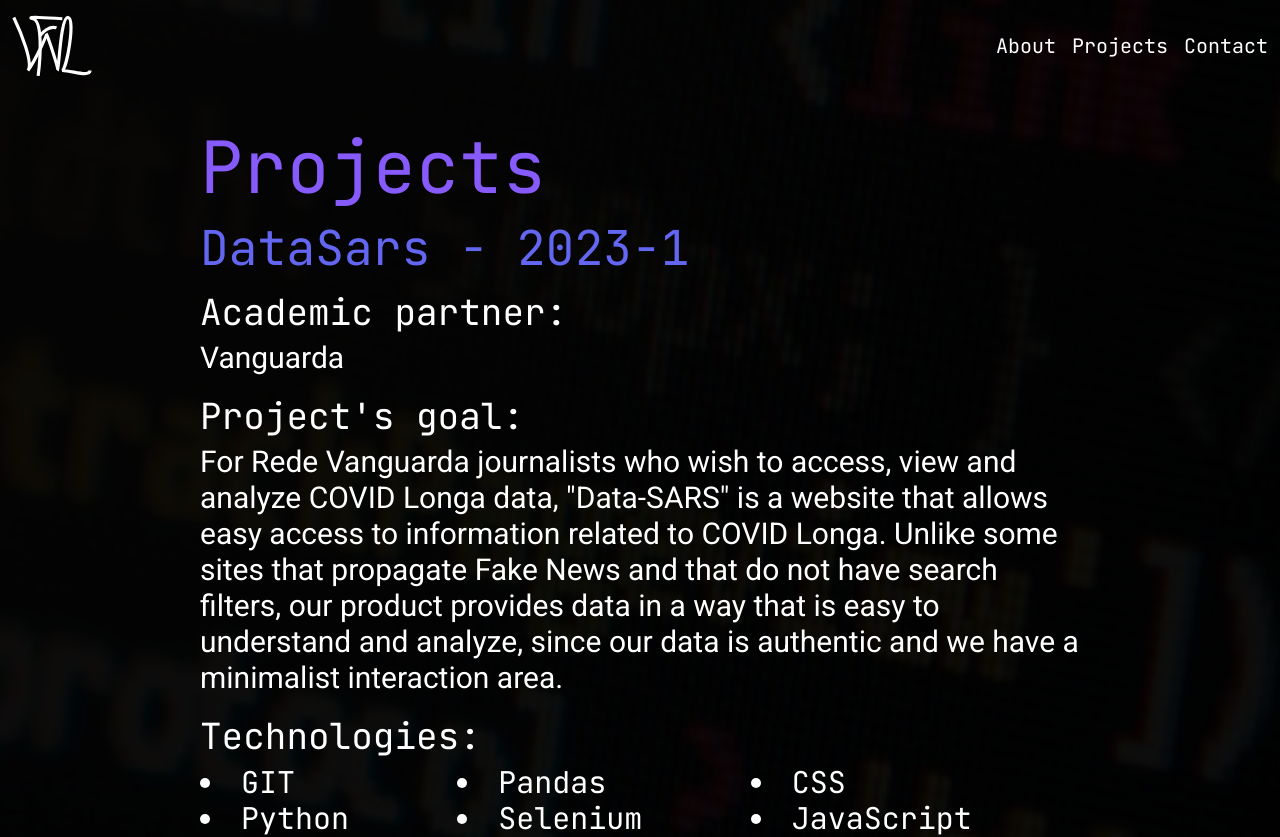
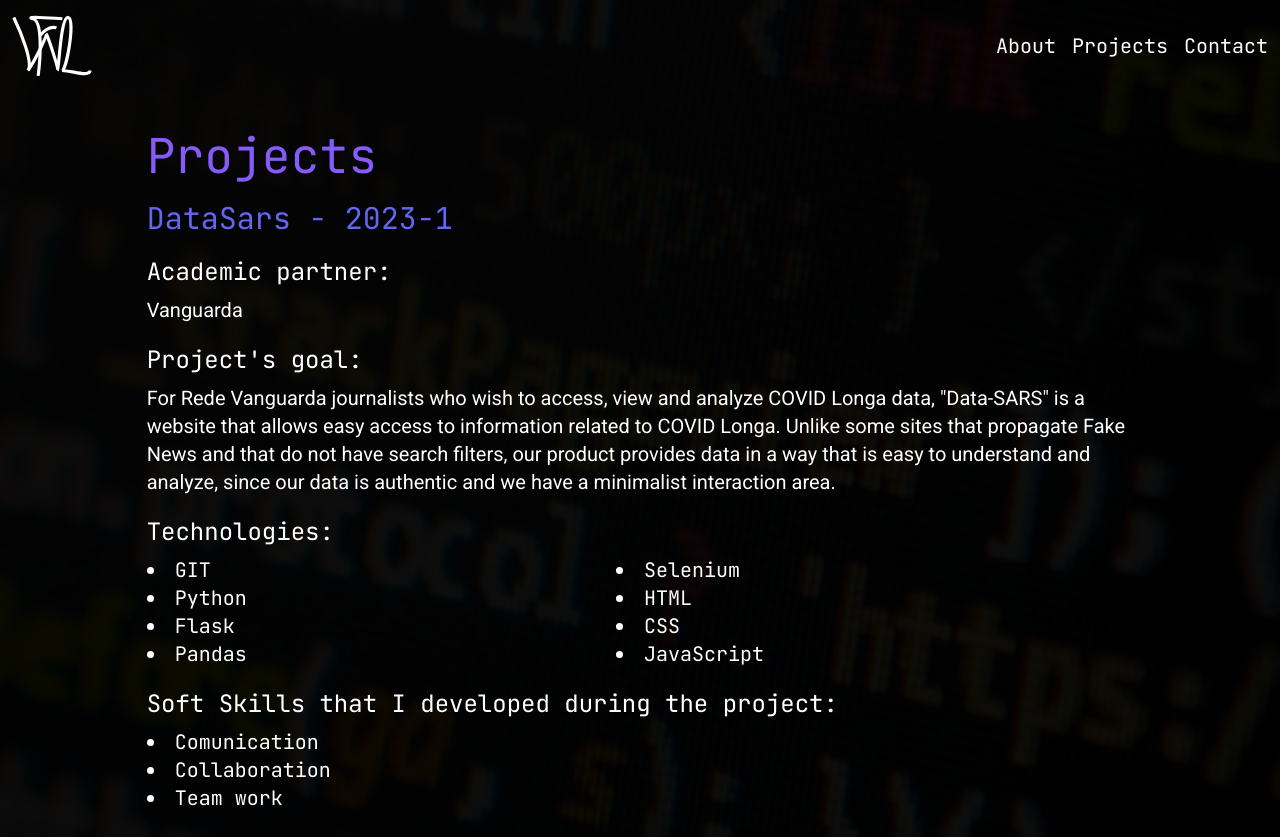
Before and after one commit to WellingtonLFaria/Portfolio, a Next.js app: page /projects in a window 1280 px wide. Shown: the top 837 px of the page. Built offline with nearby package versions, Linux system fonts and the light colour scheme.

Commit message:
fix: Fix responsivity errors

```diff
--- a/src/components/paragrafo.tsx
+++ b/src/components/paragrafo.tsx
@@ -5,6 +5,6 @@ type Props = {
 
 export default function Paragrafo({children, className}: Props) {
     return (
-        <p className={`text-white text-2xl xl:text-3xl 2xl:text-4xl text-justify font-roboto ${className}`}>{children}</p>
+        <p className={`text-white text-2xl xl:text-2xl 2xl:text-4xl text-justify font-roboto ${className}`}>{children}</p>
     )
 }
--- a/src/components/project.tsx
+++ b/src/components/project.tsx
@@ -15,26 +15,26 @@ type Props = {
 export default function Project({project}: Props) {
     return (
         <div className="project text-white font-jetbrains flex flex-col gap-5">
-            <h4 className="text-3xl xl:text-5xl"><a href={project.link} className="text-indigo-500 hover:underline">{project.name} - {project.anoSemestre}</a></h4>
+            <h4 className="text-3xl 2xl:text-5xl"><a href={project.link} className="text-indigo-500 hover:underline">{project.name} - {project.anoSemestre}</a></h4>
             <div>
-            <h5 className="text-2xl xl:text-4xl mb-2">Academic partner:</h5>
-            <p className="font-roboto text-xl xl:text-3xl">{project.academicPartner}</p>
+            <h5 className="text-2xl 2xl:text-4xl mb-2">Academic partner:</h5>
+            <p className="font-roboto text-xl 2xl:text-3xl">{project.academicPartner}</p>
             </div>
             <div>
-                <h5 className="text-2xl xl:text-4xl mb-2">Project's goal:</h5>
-                <p className="font-roboto text-xl xl:text-3xl">{project.description}</p>
+                <h5 className="text-2xl 2xl:text-4xl mb-2">Project's goal:</h5>
+                <p className="font-roboto text-xl 2xl:text-3xl">{project.description}</p>
             </div>
             <div>
-                <h5 className="text-2xl xl:text-4xl mb-2">Technologies:</h5>
-                <ul className="text-xl xl:text-3xl list-disc list-inside flex flex-col xl:h-28 flex-wrap">
+                <h5 className="text-2xl 2xl:text-4xl mb-2">Technologies:</h5>
+                <ul className="text-xl 2xl:text-3xl list-disc list-inside flex flex-col xl:h-28 flex-wrap">
                     {project.technologies.map(technologie =>
                         <li>{technologie}</li>
                     )}
                 </ul>
             </div>
             <div>
-                <h5 className="text-2xl xl:text-4xl mb-2">Soft Skills that I developed during the project:</h5>
-                <ul className="text-xl xl:text-3xl list-disc list-inside">
+                <h5 className="text-2xl 2xl:text-4xl mb-2">Soft Skills that I developed during the project:</h5>
+                <ul className="text-xl 2xl:text-3xl list-disc list-inside">
                     {project.softSkills.map(softSkill =>
                         <li>{softSkill}</li>
                     )}
--- a/src/components/subtitulo.tsx
+++ b/src/components/subtitulo.tsx
@@ -5,6 +5,6 @@ type Props = {
 
 export default function Subtitulo({children, className}: Props) {
     return (
-        <h2 className={`text-3xl xl:text-6xl font-jetbrains text-[#F2283C] ${className}`}>{children}</h2>
+        <h2 className={`text-3xl xl:text-3xl 2xl:text-6xl font-jetbrains text-[#F2283C] ${className}`}>{children}</h2>
     )
 }
--- a/src/components/titulo.tsx
+++ b/src/components/titulo.tsx
@@ -5,6 +5,6 @@ type Props = {
 
 export default function Titulo({children, className}: Props) {
     return (
-        <h1 className={`text-4xl xl:text-7xl font-jetbrains text-[#875AFB] ${className}`}>{children}</h1>
+        <h1 className={`text-4xl xl:text-5xl 2xl:text-7xl font-jetbrains text-[#875AFB] ${className}`}>{children}</h1>
     )
 }
--- a/src/pages/about/index.tsx
+++ b/src/pages/about/index.tsx
@@ -27,12 +27,12 @@ export default function About() {
                     <Paragrafo>I'm currently studying Multiplatform Software Development at Fatec São José dos Campos - Prof. Jessen Vida, with the aim of developing my Software Development skills and growing as a professional.</Paragrafo>
                     <Paragrafo>Here are a few technologies I’ve been working with recently:</Paragrafo>
                     <div className="flex flex-wrap justify-between text-[#875AFB] font-jetbrains">
-                        <ul className="list-disc list-inside text-2xl xl:text-4xl">
+                        <ul className="list-disc list-inside text-2xl 2xl:text-4xl">
                             <li>Java</li>
                             <li>SpringBoot</li>
                             <li>NextJS</li>
                         </ul>
-                        <ul className="list-disc list-inside text-2xl xl:text-4xl">
+                        <ul className="list-disc list-inside text-2xl 2xl:text-4xl">
                             <li>React</li>
                             <li>JavaScript</li>
                             <li>TypeScript</li>
--- a/src/pages/index.tsx
+++ b/src/pages/index.tsx
@@ -23,7 +23,7 @@ export default function Home() {
             <main className="px-10 pt-5 gap-5 h-5/6 flex flex-col justify-center md:w-3/4 md:m-auto">
                 <div className="gap-3 flex flex-col">
                     <Subtitulo>Hi, my name is</Subtitulo>
-                    <h1 className="text-5xl xl:text-9xl text-white">Wellington Luiz de Faria</h1>
+                    <h1 className="text-5xl xl:text-6xl 2xl:text-9xl text-white">Wellington Luiz de Faria</h1>
                     <Titulo>Software Developer</Titulo>
                 </div>
                 <div className="gap-3 xl:gap-3 flex flex-col">
--- a/src/pages/projects/index.tsx
+++ b/src/pages/projects/index.tsx
@@ -20,7 +20,7 @@ const roboto = Roboto({
 export default function Projects() {
     return (
         <Page screen={false}>
-            <main className="p-10 gap-5 h-5/6 flex flex-col justify-center md:w-3/4 md:m-auto">
+            <main className="p-10 gap-5 h-5/6 flex flex-col justify-center md:w-5/6 md:m-auto">
                 <Titulo>Projects</Titulo>
                 <div id="projects" className="flex flex-col gap-10 text-xl">
                     {projects.map(project => (
```
